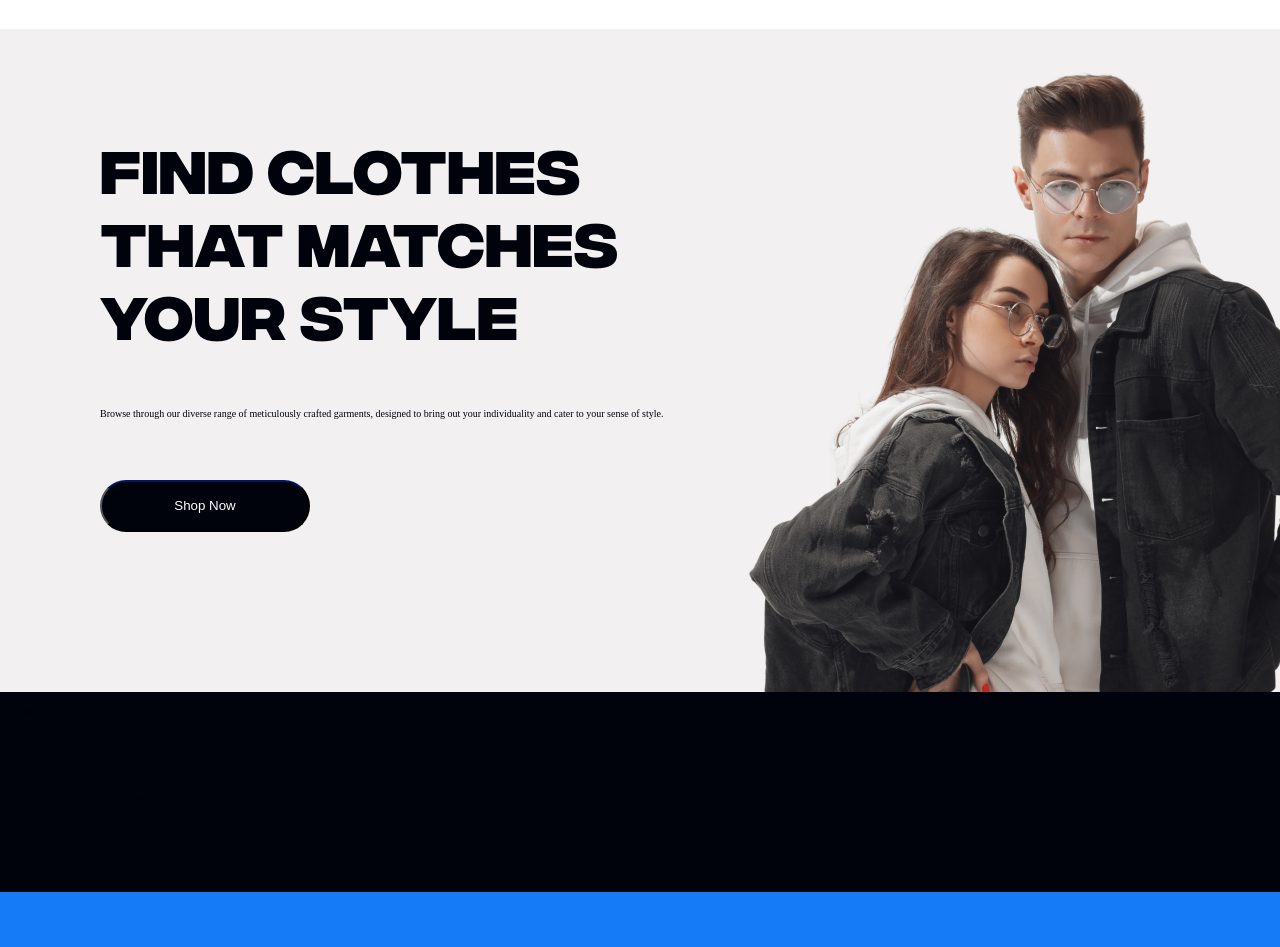
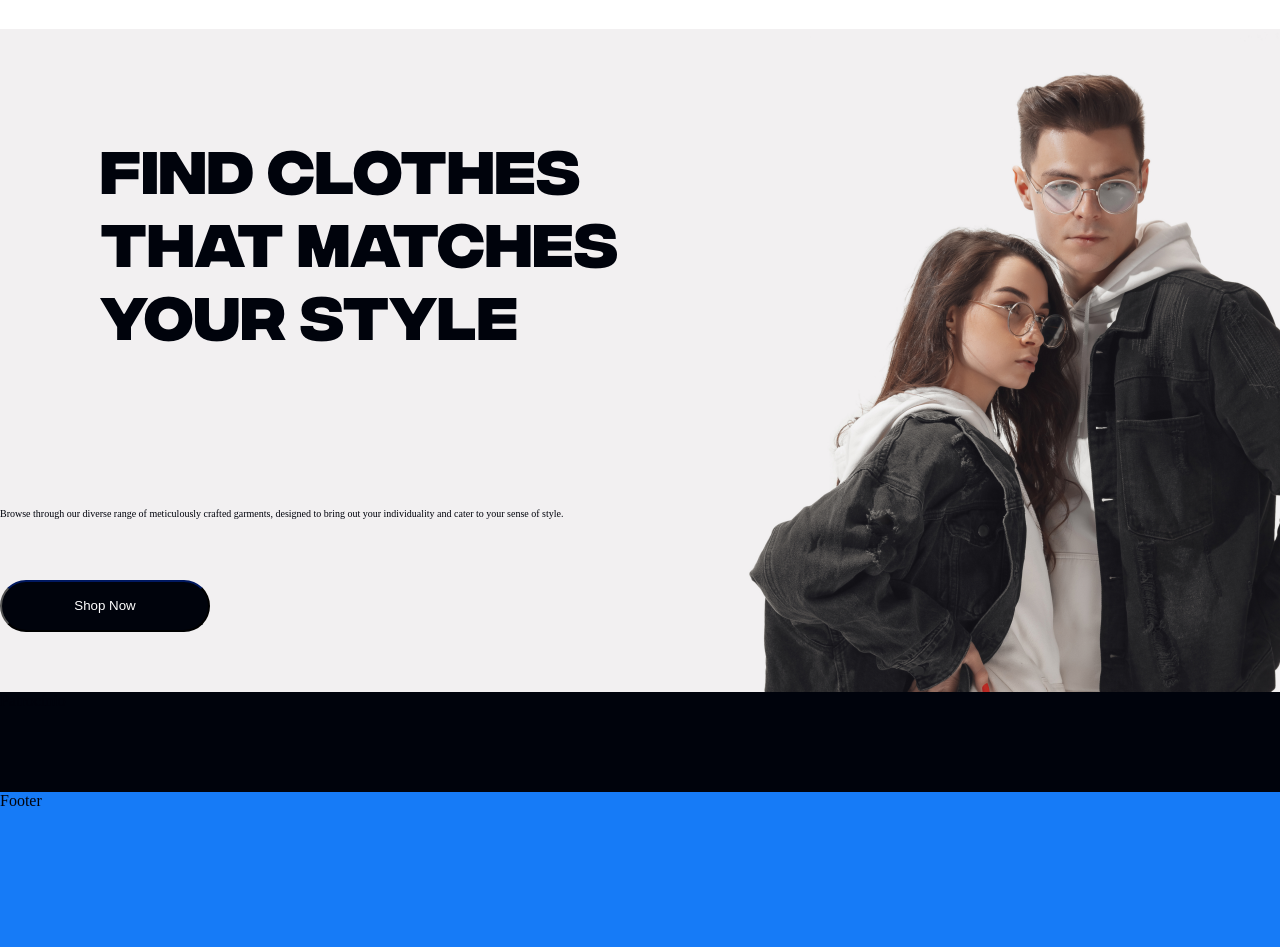
Before and after one commit to calexoliveira/cantinhodevendas, a React (Vite) app: page / in a window 1280 px wide. Shown: the part 105-1052 px from the top of the page. Built offline with nearby package versions, Linux system fonts and the light colour scheme.

Commit message:
textpadding

```diff
--- a/src/style/styles.css
+++ b/src/style/styles.css
@@ -90,12 +90,12 @@ body {
     display: flex;
     align-items:top;
     justify-content:left;
-    padding: 100px;
+
 }
 
 .grid-section {
     display: grid;
-    grid-template-rows: 663px 10px;
+    grid-template-rows: 663px 100px;
     background-repeat: no-repeat;
     background-color: #F2F0F1;
     background-image: url("../image/background.png");
@@ -114,12 +114,12 @@ body {
 
 }
 
-
 .texto{
     font-family: 'FSP DEMO - Integral CF Bold', 'Archivo Black';
+    padding: 100px;
     font-weight:bold;
     font-size: 60px;
-    margin-right: 50%;
+    margin-right: 40%;
 }
 .nota {
     font-family: 'Satoshi';
@@ -154,6 +154,9 @@ body {
 
 .grid-footer>*{
     display: flex;
+    align-items:top;
+    justify-content:left;
+
 }
 
 .grid-footer {
```
